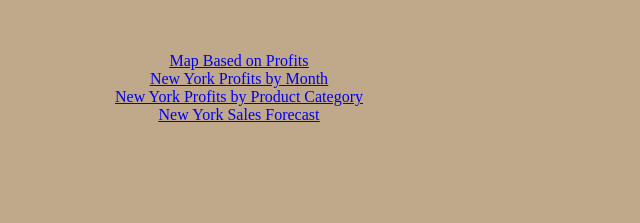
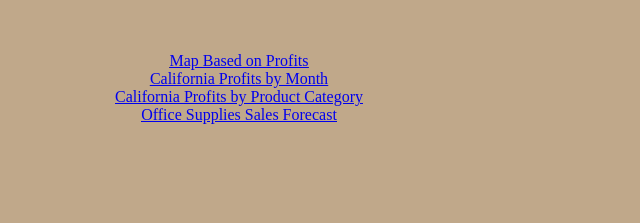
Before and after one commit to Lizziegallini/IS201, a plain HTML site: page html/tableau.html in a window 1280 px wide. Shown: the part 378-601 px from the top of the page, 401-1041 px from the left. Drawn offline with Linux system fonts and the light colour scheme.

Commit message:
Add files via upload

```diff
--- a/html/tableau.html
+++ b/html/tableau.html
@@ -25,9 +25,9 @@
     <div class="common mainbody">
       <div class="center">
         <a href="#g1">Map Based on Profits</a><br>
-        <a href="#g2">New York Profits by Month</a><br>
-        <a href="#g3">New York Profits by Product Category</a><br>
-        <a href="#g4">New York Sales Forecast</a><br>
+        <a href="#g2">California Profits by Month</a><br>
+        <a href="#g3">California Profits by Product Category</a><br>
+        <a href="#g4">Office Supplies Sales Forecast</a><br>
       </div>
       <div id="g1">
         <div class="captions"> Map Based on Profits by State</div>
```
